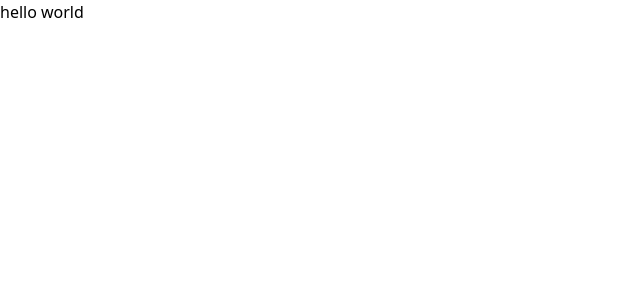
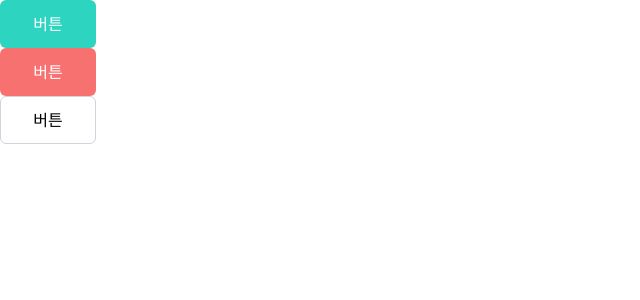
Before and after one commit to ATeals/frontend-monorepo, a React (Vite) app in the folder packages/react-design-system/: page / in a window 1280 px wide. Shown: the top 300 px of the page, without its empty margins (0-640 px from the left). Built offline with nearby package versions, Linux system fonts and the light colour scheme.

Commit message:
feat(#1): Atom/Button 생성
다형성을 활용한 버튼 컴포넌트 생성

```diff
--- a/packages/react-design-system/src/App.tsx
+++ b/packages/react-design-system/src/App.tsx
@@ -1,5 +1,13 @@
+import { Button } from "./atom/Button";
+
 const App = () => {
-  return <h1> hello world </h1>;
+  return (
+    <>
+      <Button>버튼</Button>
+      <Button variant="cancel">버튼</Button>
+      <Button variant="outline">버튼</Button>
+    </>
+  );
 };
 
 export default App;
--- /dev/null
+++ b/packages/react-design-system/src/atom/Button/Button.tsx
@@ -0,0 +1,54 @@
+import { PolymorphicComponentProps, PolymorphicRef } from "@/types/PolymorphicComponentProps";
+import { generateClassName } from "@/utils/generateClassName";
+import React, { forwardRef } from "react";
+
+type ButtonStyleType = "outline" | "none" | "cancel" | "primary";
+
+type ButtonProps<T extends React.ElementType> = {
+  size?: keyof typeof ButtonSizeMap;
+  variant?: ButtonStyleType;
+} & PolymorphicComponentProps<T>;
+
+type ForwardRefButtonComopnent = <T extends React.ElementType = "button">(
+  props: ButtonProps<T>,
+  ref: PolymorphicRef<T>
+) => React.ReactNode;
+
+const ButtonSizeMap = {
+  sm: " w-[4rem] h-[2rem] text-sm rounded-sm",
+  md: " w-[6rem] h-[3rem] text-md rounded-md",
+  lg: " w-[8rem] h-[4rem] text-xl rounded-lg",
+};
+
+export const ButtonComponet = <T extends React.ElementType = "button">(
+  {
+    as,
+    style,
+    children,
+    className = "",
+    size = "md",
+    variant = "primary",
+    ...props
+  }: ButtonProps<T>,
+  ref: PolymorphicRef<T>
+) => {
+  const Element = as || "button";
+
+  const tailwind = generateClassName(
+    "cursor-pointer flex justify-center items-center",
+    ButtonSizeMap[size],
+    variant === "outline" && " border border-gray-300 ",
+    variant === "primary" && " bg-teal-400 text-white",
+    variant === "cancel" && "bg-red-400 text-white",
+    props.disabled && "bg-gray-300",
+    className
+  );
+
+  return (
+    <Element ref={ref} className={variant === "none" ? className : tailwind} {...props}>
+      {children}
+    </Element>
+  );
+};
+
+export const Button: ForwardRefButtonComopnent = forwardRef(ButtonComponet);
--- /dev/null
+++ b/packages/react-design-system/src/atom/Button/index.tsx
@@ -0,0 +1 @@
+export { Button } from "./Button";
--- /dev/null
+++ b/packages/react-design-system/src/types/PolymorphicComponentProps.ts
@@ -0,0 +1,5 @@
+export type PolymorphicComponentProps<T extends React.ElementType> = {
+  as?: T;
+} & React.ComponentPropsWithoutRef<T>;
+
+export type PolymorphicRef<T extends React.ElementType> = React.ComponentPropsWithRef<T>["ref"];
```
